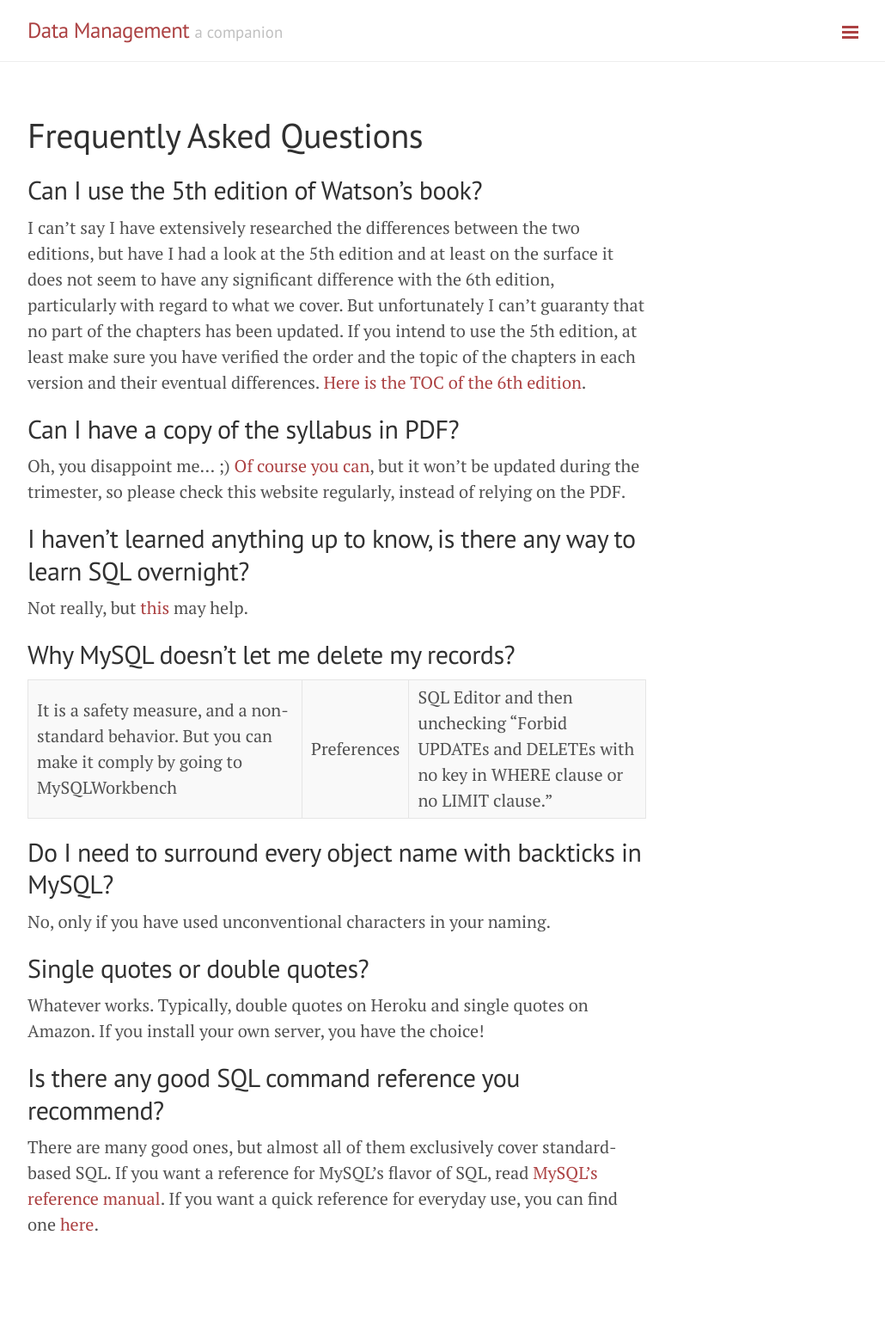
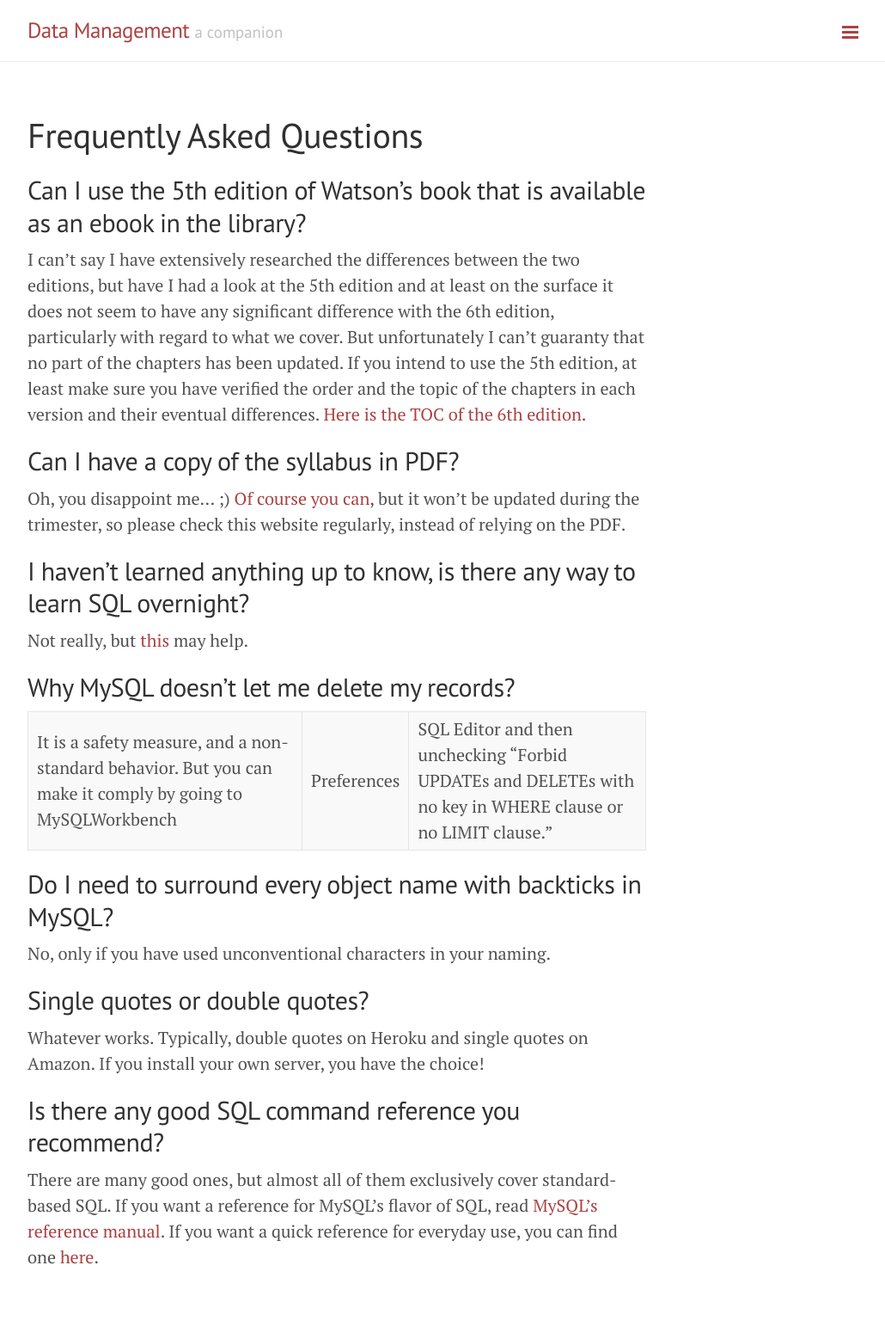
Before and after one commit to retrography/data-management, a Jekyll site: the page built from FAQ.md, in a window 1280 px wide. Shown: the whole page at 86% size, without its empty margins (248-1278 px from the left). Built offline with Jekyll 4.4.1, drawn with Linux system fonts in a browser that asks for light colours; Markdown is read by kramdown in place of the engine named in the settings; before the commit the page ends 1519 px from its top, so only the background shows below that.

Commit message:
FAQ Update

```diff
--- a/FAQ.md
+++ b/FAQ.md
@@ -3,7 +3,7 @@ layout: page
 title: Frequently Asked Questions
 ---
 
-## Can I use the 5th edition of Watson's book?
+## Can I use the 5th edition of Watson's book that is available as an ebook in the library?
 
 I can't say I have extensively researched the differences between the two editions, but have I had a look at the 5th edition and at least on the surface it does not seem to have any significant difference with the 6th edition, particularly with regard to what we cover. But unfortunately I can’t guaranty that no part of the chapters has been updated. If you intend to use the 5th edition, at least make sure you have verified the order and the topic of the chapters in each version and their eventual differences. [Here is the TOC of the 6th edition](http://richardtwatson.com/dm6e/Reader/contents.html).
 
```
